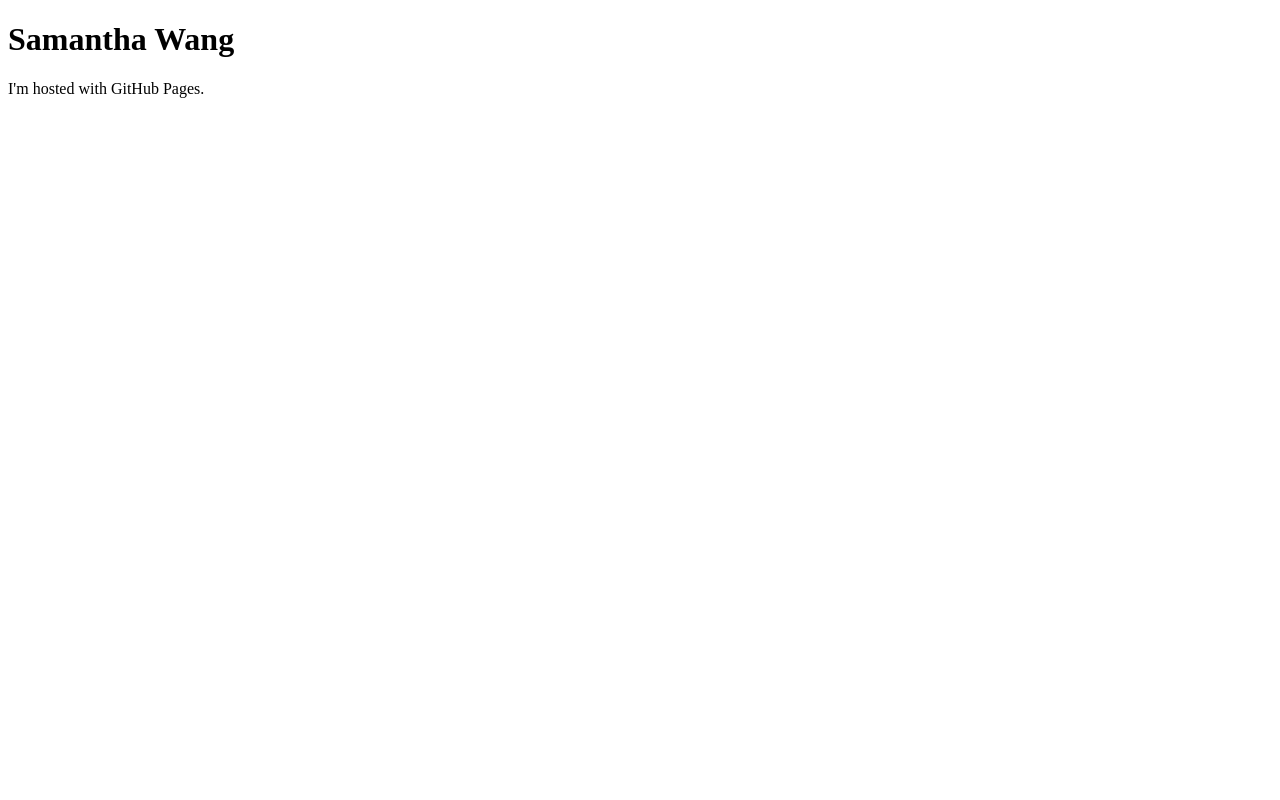
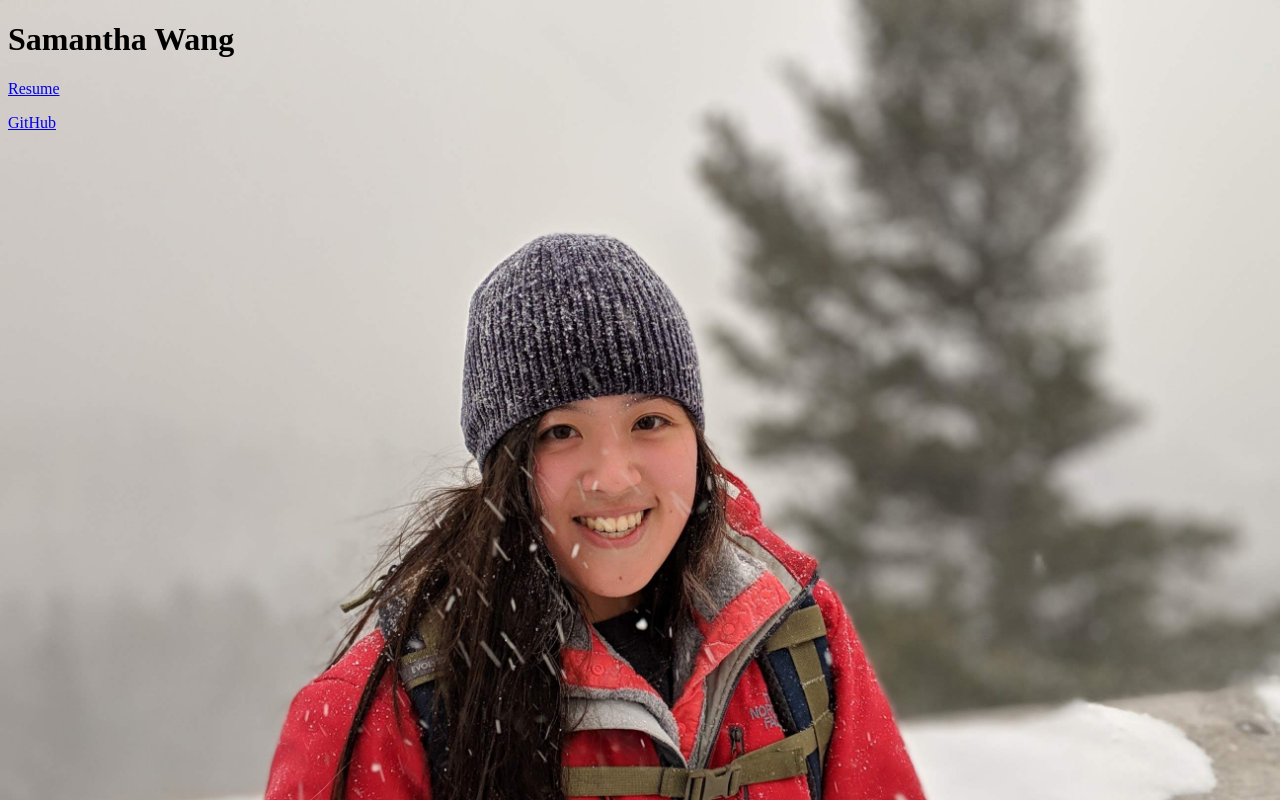
Before and after one commit to wangsamantham/wangsamantham.github.io, a plain HTML site: page index.html in a window 1280 px wide. Drawn offline with Linux system fonts and the light colour scheme.

Commit message:
Add background, resume, github

```diff
--- a/index.html
+++ b/index.html
@@ -1,7 +1,29 @@
 <!DOCTYPE html>
 <html>
+
+
+<style>
+    body {
+        background-image: url('Sugarloaf.jpg');
+        background-repeat: no-repeat;
+        background-attachment: fixed;
+        background-size: cover;
+    }
+</style>
+
 <body>
-<h1>Samantha Wang</h1>
-<p>I'm hosted with GitHub Pages.</p>
+    <p style="background-image: url('Sugarloaf.jpg');">
+    <h1>Samantha Wang</h1>
+    <!--<img src="Sugarloaf.jpg" alt="Sugarloaf Mountain - Marquette, MI"
+        style="width:259px;height:194px;">-->
+    <!--<p>I'm hosted with
+        <a href="https://github.com/wangsamantham">GitHub</a> Pages.
+    </p>-->
+    <a href="./SamanthaWang_Resume.pdf">Resume</a>
+    <p></p>
+    <a href="https://github.com/wangsamantham">GitHub</a>
+    <!--<embed src="SamanthaWang_Resume.pdf" width="1400px" height="800px" />-->
 </body>
+
+
 </html>
```
Also changed, not shown: Sugarloaf.jpg (added), 1 other file.
